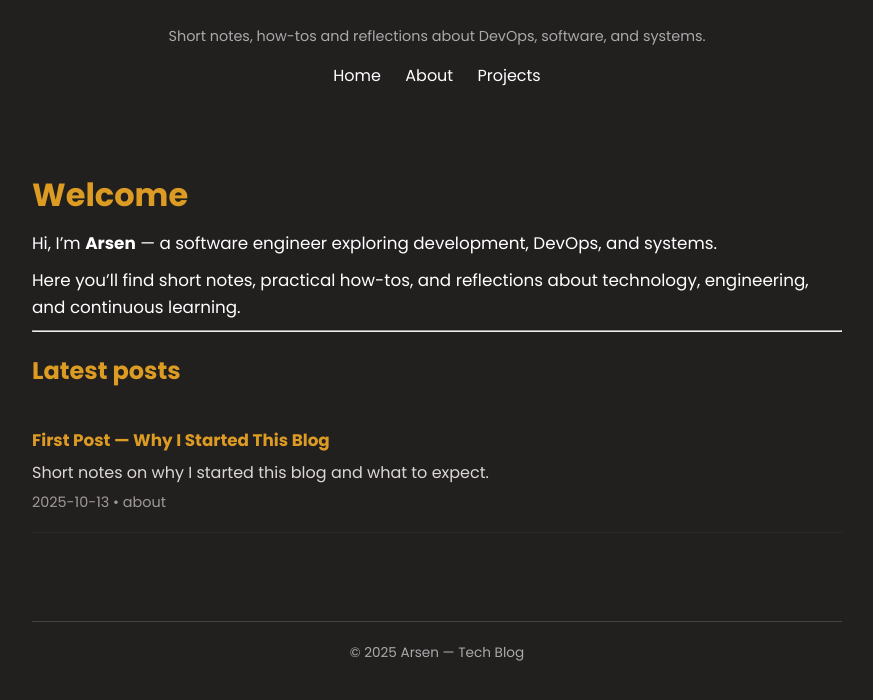
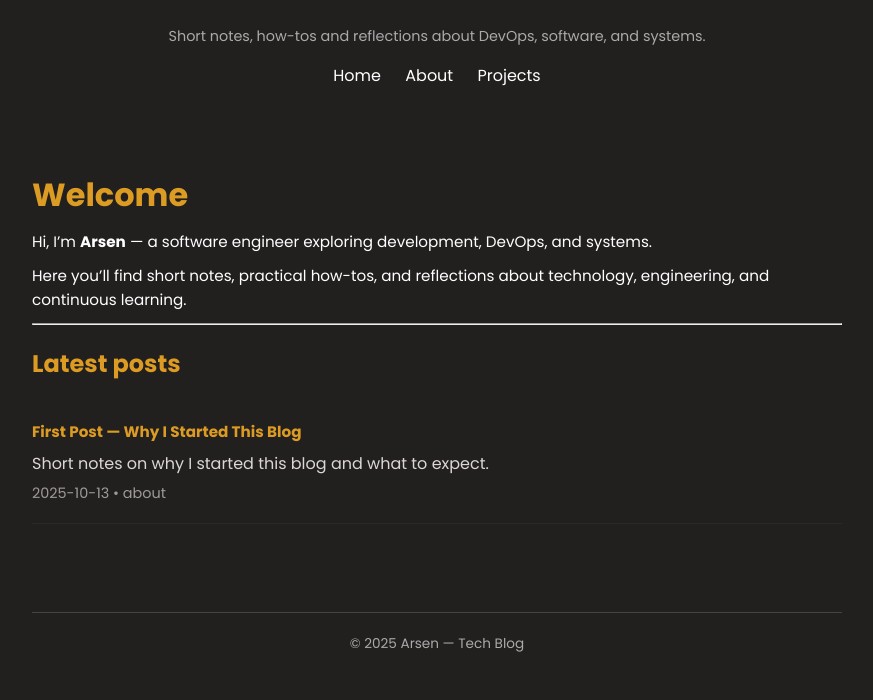
Before and after one commit to arsenjijavadze/arsenjijavadze.github.io, a Jekyll site: the page built from index.md, in a window 1280 px wide. Shown: the top 700 px of the page, without its empty margins (203-1076 px from the left). Built offline with Jekyll 4.4.1, drawn with Linux system fonts in a browser that asks for light colours.

Commit message:
style: reduce base and post list front sizes

```diff
--- a/assets/css/styles.css
+++ b/assets/css/styles.css
@@ -80,7 +80,7 @@ main h1, main h2, main h3 {
 
 main p {
   margin: 10px 0;
-  font-size: 1.05rem;
+  font-size: 0.95rem;
 }
 
 /* Footer */
@@ -96,6 +96,6 @@ footer {
 /* post list */
 .post-list { list-style: none; padding: 0; margin: 18px 0; }
 .post-list-item { padding: 18px 0; border-bottom: 1px solid rgba(255,255,255,0.04); }
-.post-list-item a { color: var(--accent); text-decoration: none; font-size:1.05rem; }
+.post-list-item a { color: var(--accent); text-decoration: none; font-size:0.95rem; }
 .post-excerpt { color: #dcd7d5; margin-top:6px; }
 .post-meta { color: #9f9a98; font-size:0.9rem; margin-top:6px; }
```
